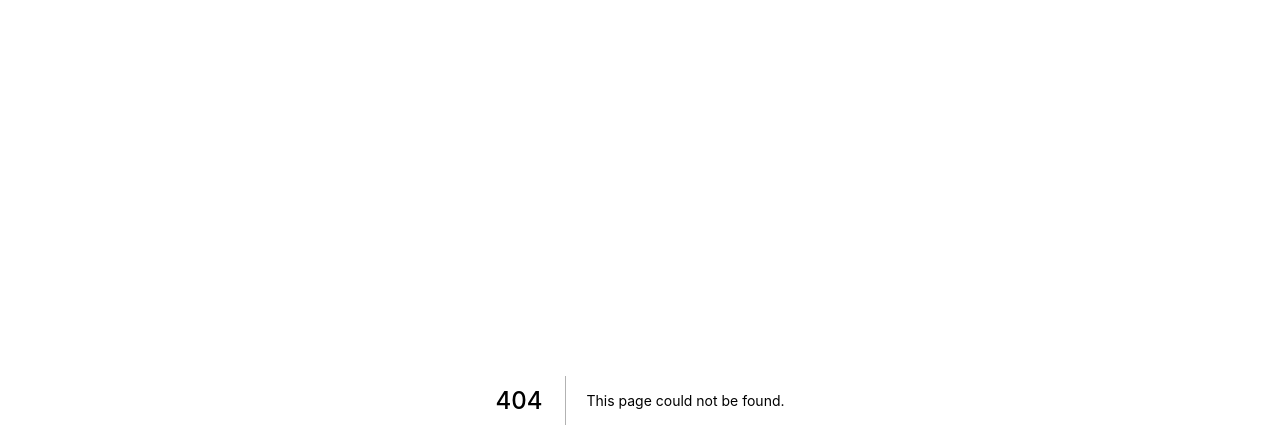
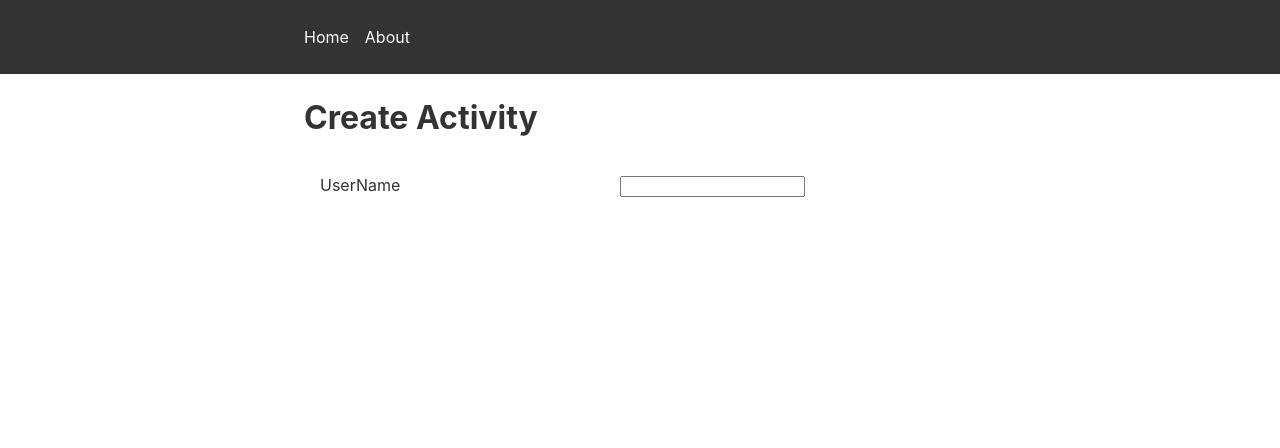
Before and after one commit to sushibot/PROS-Remake-GUI, a Next.js app: page /activity/form/activity.form in a window 1280 px wide. Before the commit this address had no page. Shown: the top 448 px of the page. Built offline with nearby package versions, Linux system fonts and the light colour scheme; no server answers.

Commit message:
feat: started on activity create form

```diff
--- a/components/header.js
+++ b/components/header.js
@@ -15,8 +15,10 @@ function Header({ user, loading }) {
               <a>About</a>
             </Link>
           </li>
+          {/*If user props is present and loading is falsey, display bottom block  */}
           {!loading &&
             (user ? (
+              //This part renders if the user is logged in
               <>
                 <li>
                   <Link href="/profile">
@@ -24,8 +26,8 @@ function Header({ user, loading }) {
                   </Link>
                 </li>
                 <li>
-                  <Link href="/advanced/ssr-profile">
-                    <a>Server rendered profile (advanced)</a>
+                  <Link href="/activity/form/activity.form">
+                    <a>Activity</a>
                   </Link>
                 </li>
                 <li>
--- /dev/null
+++ b/pages/activity/form/Activity.module.css
@@ -0,0 +1,15 @@
+.container {
+  display: grid;
+  grid-template-columns: 300px 1fr;
+  grid-template-rows: auto;
+  padding: 1rem;
+}
+
+.label-column {
+  display: flex;
+  flex-direction: column;
+}
+.input-column {
+  display: flex;
+  flex-direction: column;
+}
--- /dev/null
+++ b/pages/activity/form/activity.form.js
@@ -0,0 +1,24 @@
+import Layout from "../../../components/layout";
+import { useFetchUser } from "../../../lib/user";
+import styles from "./Activity.module.css";
+function ActivityForm() {
+  const { user, loading } = useFetchUser();
+
+  return (
+    <Layout user={user} loading={loading}>
+      <h1>Create Activity</h1>
+      <form>
+        <div className={styles.container}>
+          <section>
+            <label>UserName</label>
+          </section>
+          <section>
+            <input type="text" aria-label="username" required></input>
+          </section>
+        </div>
+      </form>
+    </Layout>
+  );
+}
+
+export default ActivityForm;
```
